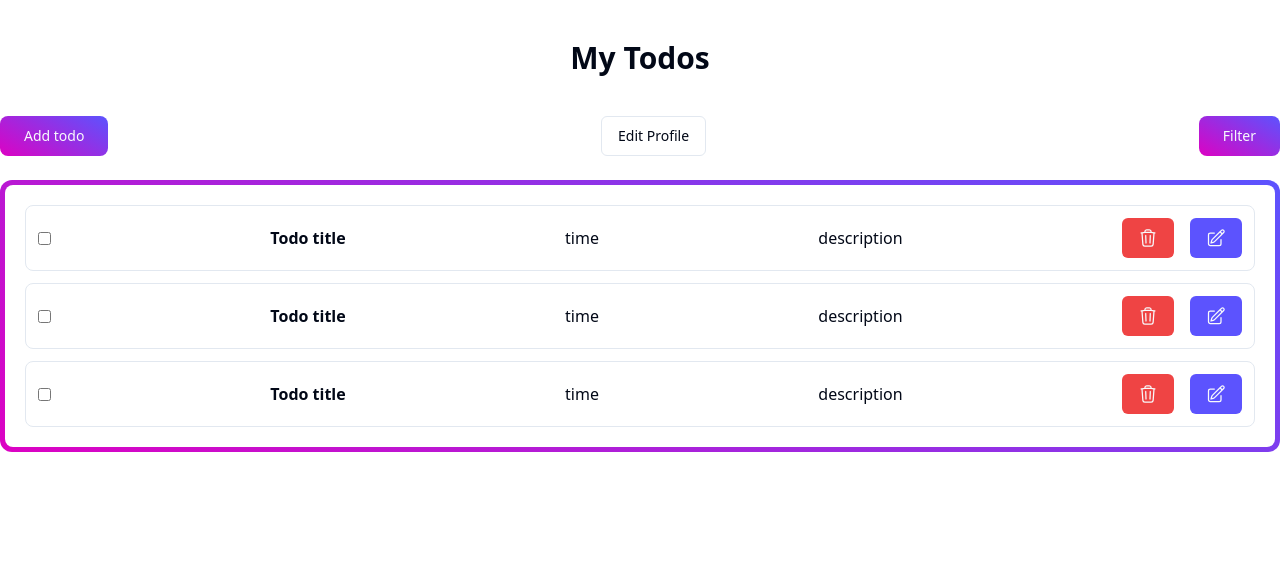
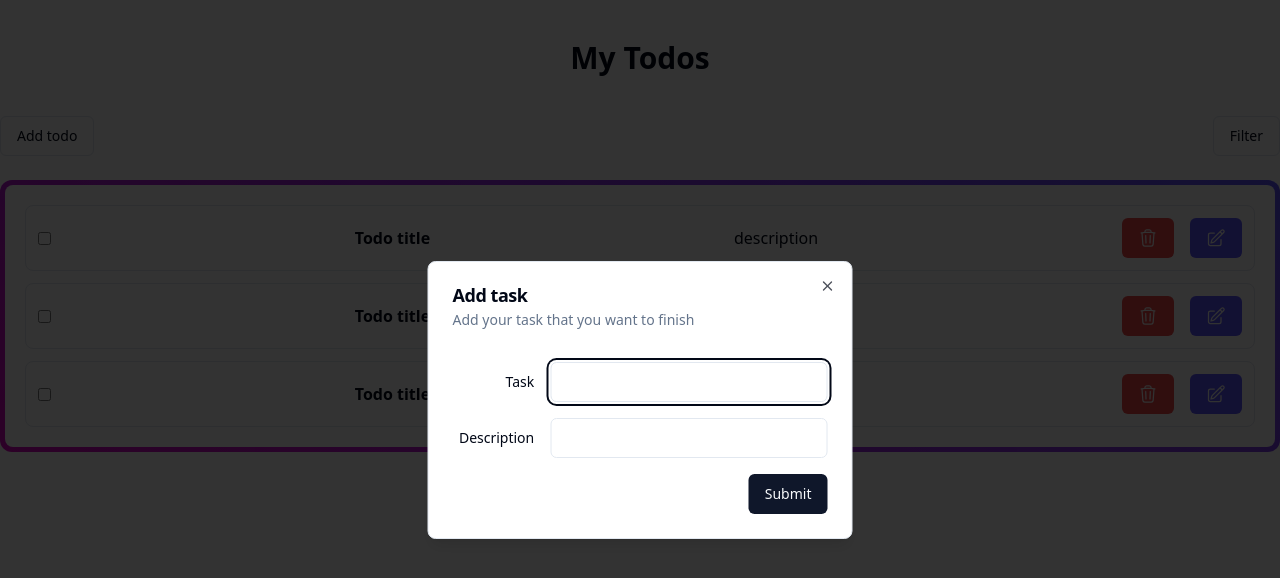
Before and after one commit to maniksarker25/todo-app-with-react-redux-ts, a React (Vite) app: page / in a window 1280 px wide. Both pictures are taken after a click on the button "Add todo". Shown: the top 578 px of the page. Built offline with nearby package versions, Linux system fonts and the light colour scheme.

Commit message:
add todo with redux

```diff
--- a/src/components/todo/AddToModal.tsx
+++ b/src/components/todo/AddToModal.tsx
@@ -3,43 +3,69 @@ import {
   Dialog,
   DialogContent,
   DialogDescription,
-  DialogFooter,
   DialogHeader,
   DialogTitle,
   DialogTrigger,
 } from "@/components/ui/dialog";
 import { Input } from "@/components/ui/input";
 import { Label } from "@/components/ui/label";
+import { addTodo } from "@/redux/features/todoSlice";
+import { useAppDispatch } from "@/redux/hook";
+import { DialogClose } from "@radix-ui/react-dialog";
+import { FormEvent, useState } from "react";
 const AddToModal = () => {
+  const [title, setTitle] = useState("");
+  const [description, setDescription] = useState("");
+  const dispatch = useAppDispatch();
+
+  // handle on submit
+  const handleOnSubmit = (e: FormEvent) => {
+    e.preventDefault();
+    dispatch(addTodo({ title, description }));
+  };
   return (
     <Dialog>
       <DialogTrigger asChild>
-        <Button variant="outline">Edit Profile</Button>
+        <Button variant="outline">Add todo</Button>
       </DialogTrigger>
       <DialogContent className="sm:max-w-[425px]">
         <DialogHeader>
-          <DialogTitle>Edit profile</DialogTitle>
+          <DialogTitle>Add task</DialogTitle>
           <DialogDescription>
-            Make changes to your profile here. Click save when you're done.
+            Add your task that you want to finish
           </DialogDescription>
         </DialogHeader>
+        <form onSubmit={handleOnSubmit}>
           <div className="grid gap-4 py-4">
             <div className="grid grid-cols-4 items-center gap-4">
-            <Label htmlFor="name" className="text-right">
-              Name
+              <Label htmlFor="task" className="text-right">
+                Task
               </Label>
-            <Input id="name" value="Pedro Duarte" className="col-span-3" />
+              <Input
+                onBlur={(e) => setTitle(e.target.value)}
+                id="task"
+                name="task"
+                className="col-span-3"
+              />
             </div>
             <div className="grid grid-cols-4 items-center gap-4">
-            <Label htmlFor="username" className="text-right">
-              Username
+              <Label htmlFor="description" className="text-right">
+                Description
               </Label>
-            <Input id="username" value="@peduarte" className="col-span-3" />
+              <Input
+                onBlur={(e) => setDescription(e.target.value)}
+                id="description"
+                name="description"
+                className="col-span-3"
+              />
             </div>
           </div>
-        <DialogFooter>
-          <Button type="submit">Save changes</Button>
-        </DialogFooter>
+          <div className="flex justify-end">
+            <DialogClose asChild>
+              <Button type="submit">Submit</Button>
+            </DialogClose>
+          </div>
+        </form>
       </DialogContent>
     </Dialog>
   );
--- a/src/components/todo/TodoCard.tsx
+++ b/src/components/todo/TodoCard.tsx
@@ -5,7 +5,7 @@ const TodoCard = () => {
     <div className="bg-white rounded-lg flex justify-between items-center p-3 border">
       <input type="checkbox" name="" id="" />
       <p className="font-semibold">Todo title</p>
-      <p>time</p>
+      {/* <p>time</p> */}
       <p>description</p>
       <div className="space-x-4">
         <Button className="bg-red-500">
--- a/src/components/todo/TodoContainer.tsx
+++ b/src/components/todo/TodoContainer.tsx
@@ -1,18 +1,16 @@
-import { Button } from "../ui/button";
 import AddToModal from "./AddToModal";
 import TodoCard from "./TodoCard";
+import TodoFilter from "./TodoFilter";
 
 const TodoContainer = () => {
   return (
     <div>
       <div className="flex justify-between items-center mb-6">
-        <Button className="bg-primary-gradient px-6 py-2 rounded-lg ">
-          Add todo
-        </Button>
         <AddToModal />
-        <Button className="bg-primary-gradient px-6 py-2 rounded-lg ">
+        {/* <Button className="bg-primary-gradient px-6 py-2 rounded-lg ">
           Filter
-        </Button>
+        </Button> */}
+        <TodoFilter />
       </div>
       <div className="w-full h-full bg-primary-gradient rounded-xl p-[5px] ">
         <div className="bg-white p-5 w-ful h-full rounded-lg  space-y-3">
--- a/src/components/todo/TodoFilter.tsx
+++ b/src/components/todo/TodoFilter.tsx
@@ -1,3 +1,6 @@
+import * as React from "react";
+
+import { Button } from "@/components/ui/button";
 import {
   DropdownMenu,
   DropdownMenuContent,
@@ -6,24 +9,22 @@ import {
   DropdownMenuRadioItem,
   DropdownMenuSeparator,
   DropdownMenuTrigger,
-} from "@radix-ui/react-dropdown-menu";
-import React from "react";
-import { Button } from "../ui/button";
+} from "@/components/ui/dropdown-menu";
 
 const TodoFilter = () => {
   const [position, setPosition] = React.useState("bottom");
   return (
     <DropdownMenu>
       <DropdownMenuTrigger asChild>
-        <Button variant="outline">Open</Button>
+        <Button variant="outline">Filter</Button>
       </DropdownMenuTrigger>
       <DropdownMenuContent className="w-56">
-        <DropdownMenuLabel>Panel Position</DropdownMenuLabel>
+        <DropdownMenuLabel>Filter By Priority</DropdownMenuLabel>
         <DropdownMenuSeparator />
         <DropdownMenuRadioGroup value={position} onValueChange={setPosition}>
-          <DropdownMenuRadioItem value="top">Top</DropdownMenuRadioItem>
-          <DropdownMenuRadioItem value="bottom">Bottom</DropdownMenuRadioItem>
-          <DropdownMenuRadioItem value="right">Right</DropdownMenuRadioItem>
+          <DropdownMenuRadioItem value="high">High</DropdownMenuRadioItem>
+          <DropdownMenuRadioItem value="medium">Medium</DropdownMenuRadioItem>
+          <DropdownMenuRadioItem value="low">Low</DropdownMenuRadioItem>
         </DropdownMenuRadioGroup>
       </DropdownMenuContent>
     </DropdownMenu>
--- a/src/redux/features/todoSlice.ts
+++ b/src/redux/features/todoSlice.ts
@@ -1,13 +1,27 @@
-import { createSlice } from "@reduxjs/toolkit";
+import { PayloadAction, createSlice } from "@reduxjs/toolkit";
 
-const initialState = {
+type TTodo = {
+  title: string;
+  description: string;
+  isComplete?: boolean;
+};
+type TInitialState = {
+  todos: TTodo[];
+};
+const initialState: TInitialState = {
   todos: [],
 };
 
 const todoSlice = createSlice({
   name: "todo",
   initialState,
-  reducers: {},
+  reducers: {
+    addTodo: (state, action: PayloadAction<TTodo>) => {
+      state.todos.push({ ...action.payload, isComplete: false });
+    },
+  },
 });
 
+export const { addTodo } = todoSlice.actions;
+
 export default todoSlice.reducer;
```
Lines whose indentation alone changed are shown as unchanged.
